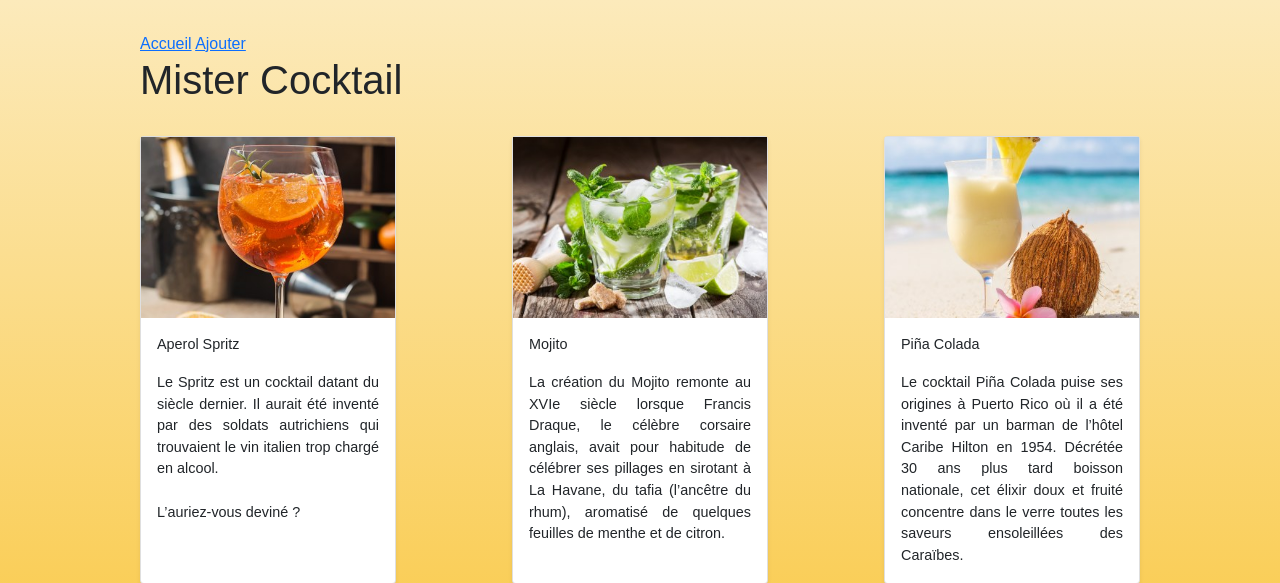
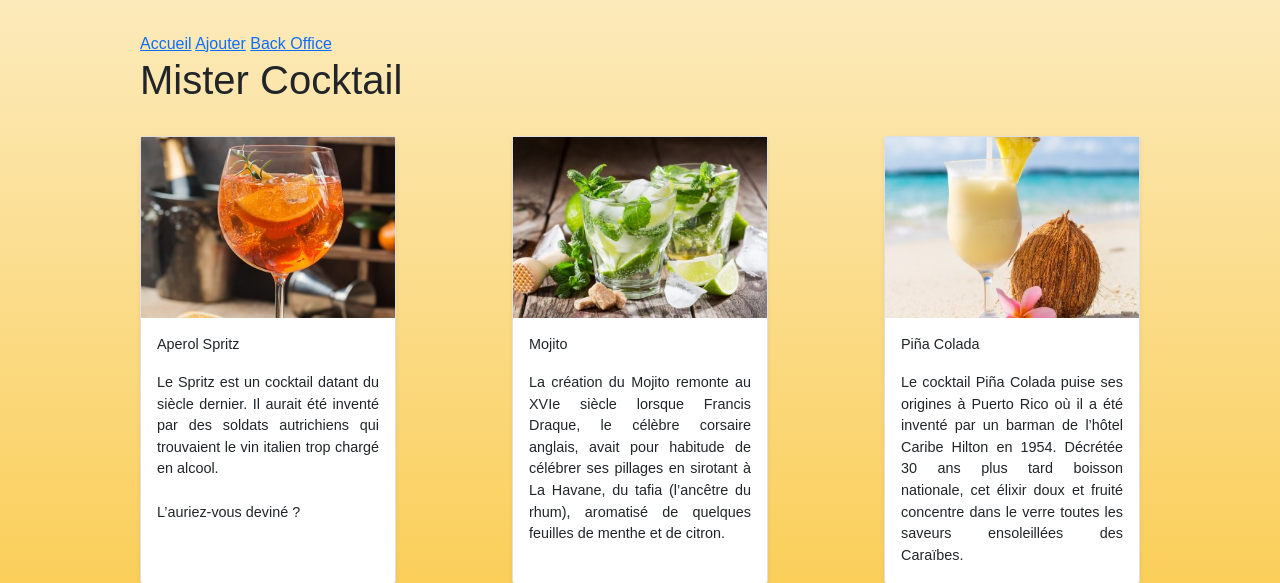
Before and after one commit to AngelinaRIET/MVC_MisterCocktail, a PHP site: page / in a window 1280 px wide. Shown: the top 583 px of the page. Run offline with PHP 8.4, Linux system fonts and the light colour scheme; data comes from the database, SQL or seed files in the repository.

Commit message:
Update index.phtml

```diff
--- a/templates/index.phtml
+++ b/templates/index.phtml
@@ -12,6 +12,7 @@
     <nav>
         <a href="index.php">Accueil</a>
         <a href="ajouter_cocktail.php">Ajouter</a>
+        <a href="back_office.php">Back Office</a>
         <h1>Mister Cocktail</h1>
     </nav>
 
@@ -19,7 +20,7 @@
         <!-- Listing de tous les cocktails -->
         <?php foreach($listCocktail as $row){ ?>
             <div class="card shadow-sm cocktail">
-                <a href="details_cocktail.php?id=<?php echo $row['id']; ?>">
+                <a  href="details_cocktail.php?id=<?php echo $row['id']; ?>">
                     <img class="img-fluid" src="www/images/cocktails/<?php echo $row['urlPhoto']; ?>">
                 </a>
             <div class="card-body">
```
